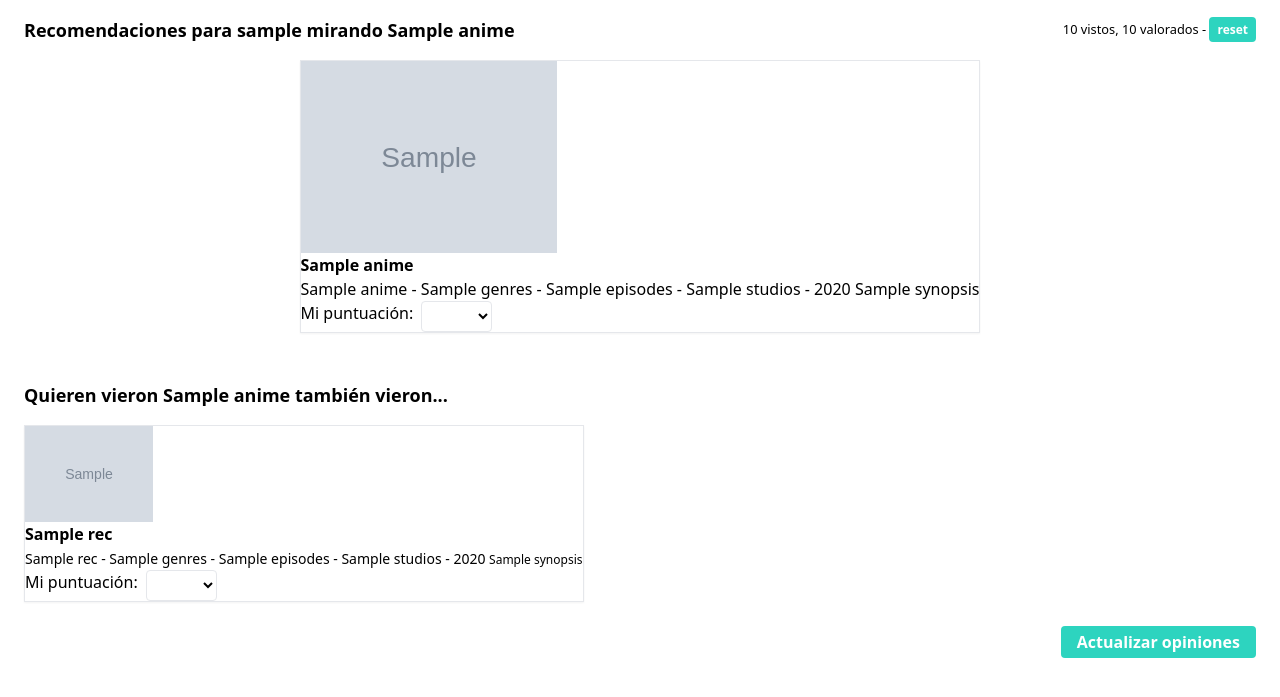
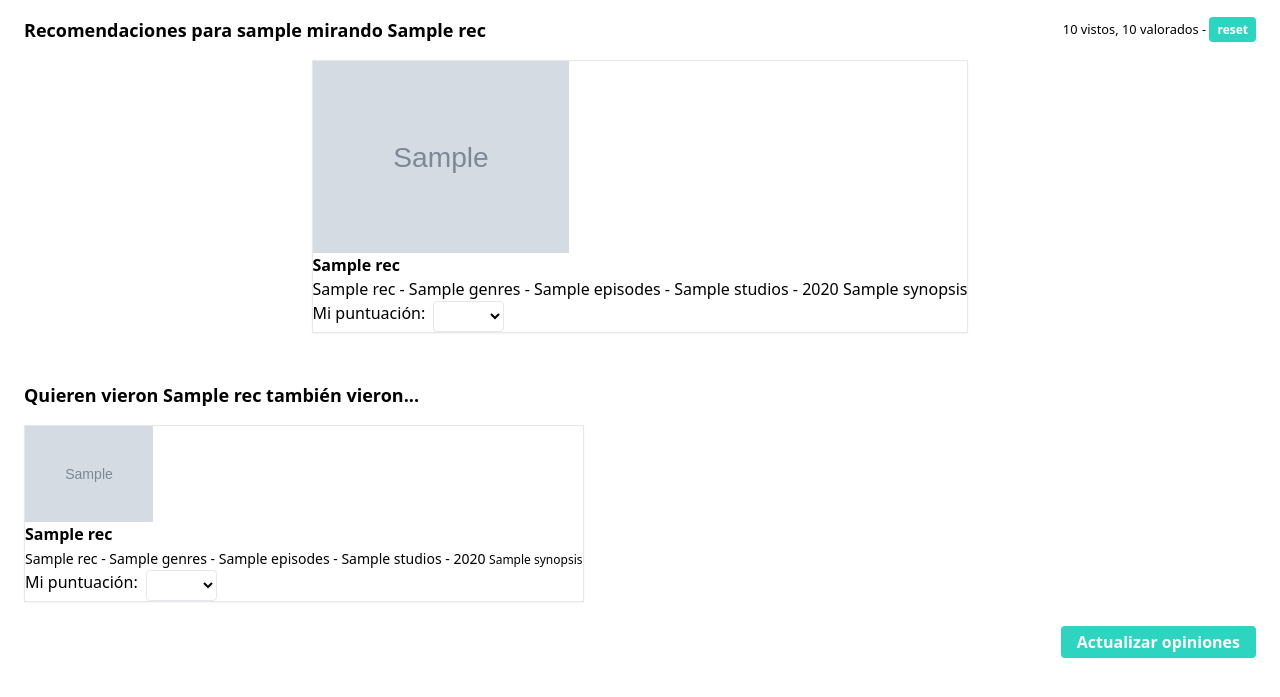
Before and after one commit to milagrosmirusta/sistemas-de-recomendacion, a Flask app: template my_anime_list/templates/recomendaciones_animes.html in a window 1280 px wide. Shown: the top 697 px of the page. Run offline with Flask 3, Linux system fonts and the light colour scheme; the template is opened without the code that fills it: most values are stand-ins (such as "Sample title", 1, 10 or a date in 2020); grey boxes marked "Sample" are stand-in pictures; some libraries are stand-ins or nearby versions.

Commit message:
Arreglando bug de recomendador anime

```diff
--- a/my_anime_list/app.py
+++ b/my_anime_list/app.py
@@ -41,23 +41,23 @@ def get_recomendaciones():
 
     return render_template("recomendaciones.html", animes_recomendados=animes_recomendados, username=username, cant_valorados=cant_valorados, cant_vistos=cant_vistos)
 
-@app.get('/recomendaciones/<string:anime>')
-def get_recomendaciones_libro(anime):
+@app.get('/recomendaciones/<int:anime_id>')
+def get_recomendaciones_anime(anime_id):
     username = request.cookies.get('username')
 
-    anime_id = recomendar.recomendar_contexto(username, anime)
+    anime_ids_recomendados = recomendar.recomendar_contexto(username, anime_id)
 
     # pongo animes vistos con rating = 0
-    for anime in anime_id:
-        recomendar.insertar_interacciones(anime, username, 0)
+    for aid in anime_ids_recomendados:
+        recomendar.insertar_interacciones(aid, username, 0)
 
-    animes_recomendados = recomendar.datos_animes(anime_id)
+    animes_recomendados = recomendar.datos_animes(anime_ids_recomendados)
     cant_valorados = len(recomendar.items_valorados(username))
     cant_vistos = len(recomendar.items_vistos(username))
 
-    animes = recomendar.obtener_anime(anime)
+    rec = recomendar.obtener_anime(anime_id)
 
-    return render_template("recomendaciones_animes.html", animes=animes, animes_recomendados=animes_recomendados, username=username, cant_valorados=cant_valorados, cant_vistos=cant_vistos)
+    return render_template("recomendaciones_animes.html", rec=rec, animes_recomendados=animes_recomendados, username=username, cant_valorados=cant_valorados, cant_vistos=cant_vistos)
 
 
 @app.post('/recomendaciones')
--- a/my_anime_list/templates/recomendaciones_animes.html
+++ b/my_anime_list/templates/recomendaciones_animes.html
@@ -9,12 +9,12 @@
 	<script src="https://cdn.jsdelivr.net/npm/@tailwindcss/browser@4"></script>
 	<link href="https://cdn.jsdelivr.net/npm/daisyui@5/themes.css" rel="stylesheet" type="text/css" />
 
-	<title>Recomendaciones de {{ animes.title }} para {{ username }}</title>
+	<title>Recomendaciones de {{ rec.title }} para {{ username }}</title>
 </head>
 
 <body class="px-6 py-4">
 	<div class="flex justify-between">
-		<h1 class="mb-4 text-lg font-bold">Recomendaciones para {{ username }} mirando {{ animes.title }}</h1>
+		<h1 class="mb-4 text-lg font-bold">Recomendaciones para {{ username }} mirando {{ rec.title }}</h1>
 		<div>
 			<small>{{ cant_vistos }} vistos, {{ cant_valorados }} valorados - <a href="/reset"
 					class="bg-teal-400 text-white font-semibold text-xs px-2 py-1 mt-2 rounded cursor-pointer">reset</a>
@@ -25,23 +25,23 @@
 	<form method="post" action="/recomendaciones" class="flex flex-col w-full space-y-4">
 		<div class="flex justify-center">
 			<div class="card card-side bg-base-100 shadow-sm border bg-base-100">
-				<img src="{{ animes.img_src }}" class="w-full max-w-64 h-auto" />
+				<img src="{{ rec.img_src }}" class="w-full max-w-64 h-auto" />
 				<div class="card-body">
 					<h2 class="card-title font-semibold link">
-						<a href="/recomendaciones/{{animes.anime_id}}">{{ animes.title }}</a>
+						<a href="/recomendaciones/{{rec.anime_id}}">{{ rec.title }}</a>
 					</h2>
 					<span>
-						{{ animes.title }} - {{ animes.genres }} - {{animes.episodes}} - {{ animes.studios }} - {{ animes.year }}
+						{{ rec.title }} - {{ rec.genres }} - {{rec.episodes}} - {{ rec.studios }} - {{ rec.year }}
 					</span>
-					{% if animes.synopsis %}
-					<span>{{ animes.synopsis }}</span>
+					{% if rec.synopsis %}
+					<span>{{ rec.synopsis }}</span>
 					{% endif %}
 
 					<div class="card-actions justify-end items-center mt-auto">
 
 						<div class="flex">
-							<label for="{{animes.anime_id}}" class="flex-none mr-2">Mi puntuación:</label>
-							<select name="{{animes.anime_id}}" class="px-4 py-1 text-sm border rounded ">
+							<label for="{{rec.anime_id}}" class="flex-none mr-2">Mi puntuación:</label>
+							<select name="{{rec.anime_id}}" class="px-4 py-1 text-sm border rounded ">
 								<option value="0" selected></option>
 								<option value="1">1</option>
 								<option value="2">2</option>
@@ -61,21 +61,21 @@
 		</div>
 
 		<div>
-			<h1 class="text-lg font-bold my-4">Quieren vieron {{ animes.title }} también vieron...</h1>
+			<h1 class="text-lg font-bold my-4">Quieren vieron {{ rec.title }} también vieron...</h1>
 			<div class="flex space-x-4">
-				{% for rec in animes_recomendados %}
+				{% for rec_item in animes_recomendados %}
 				<div class="card card-side bg-base-100 shadow-sm border bg-base-100">
-					<img src="{{ rec.img_src }}" class="w-full max-w-32" />
+					<img src="{{ rec_item.img_src }}" class="w-full max-w-32" />
 
 					<div class="card-body">
 						<h2 class="card-title font-semibold link">
-							<a href="/recomendaciones/{{rec.anime_id}}">{{ rec.title }}</a>
+							<a href="/recomendaciones/{{rec_item.anime_id}}">{{ rec_item.title }}</a>
 						</h2>
 						<span class="text-sm">
-							{{ rec.title }} - {{ rec.genres }} - {{rec.episodes}} - {{ rec.studios }} - {{ rec.year }}
+							{{ rec_item.title }} - {{ rec_item.genres }} - {{rec_item.episodes}} - {{ rec_item.studios }} - {{ rec_item.year }}
 						</span>
-						{% if rec.synopsis %}
-						<span class="text-xs">{{ rec.synopsis|truncate(400) }}</span>
+						{% if rec_item.synopsis %}
+						<span class="text-xs">{{ rec_item.synopsis|truncate(400) }}</span>
 						{% endif %}
 
 						<div class="card-actions justify-end items-center mt-auto">
@@ -109,5 +109,5 @@
 				value="Actualizar opiniones">
 		</div>
 	</form>
-
+</body>
 </html>
```
